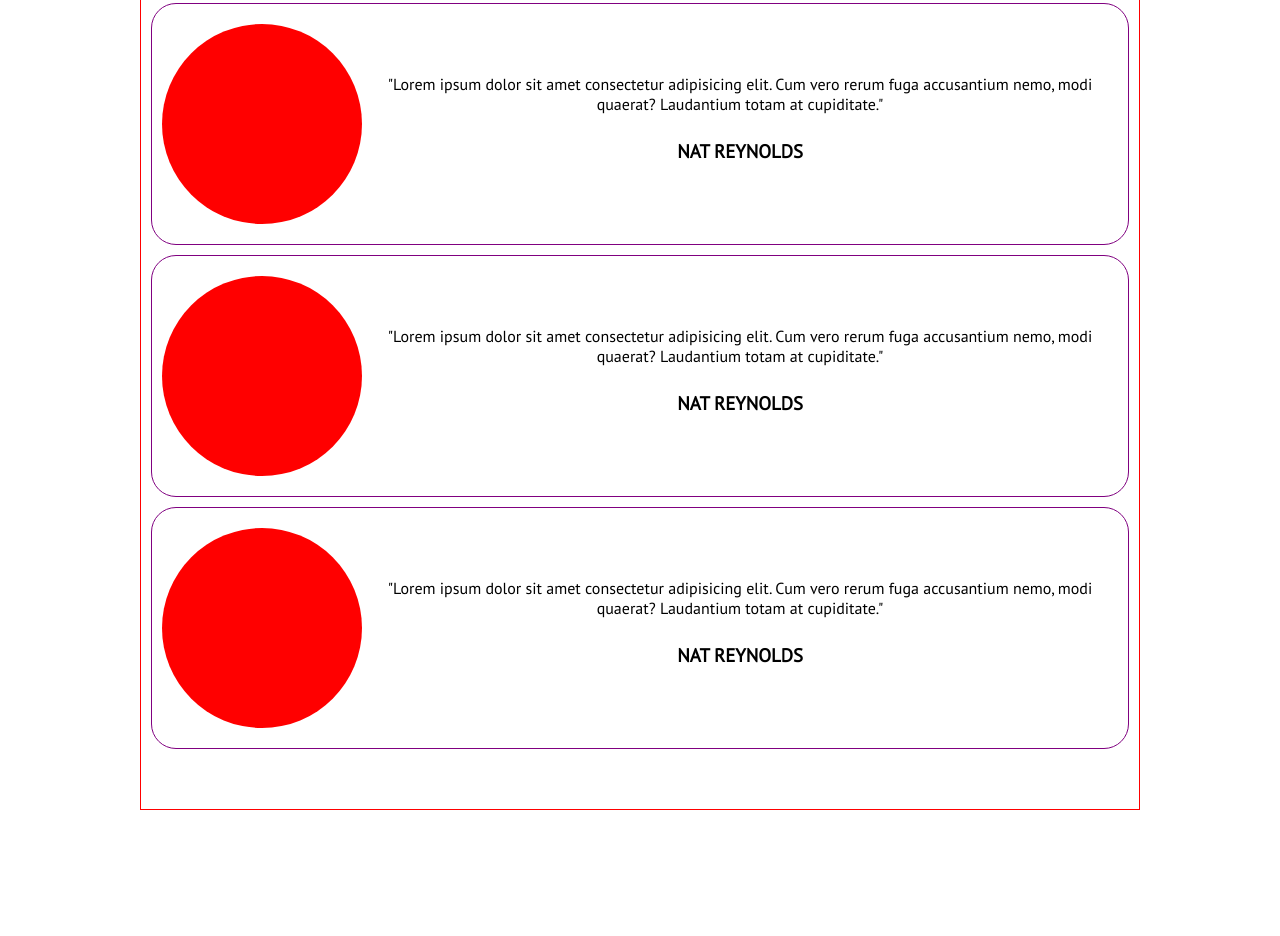
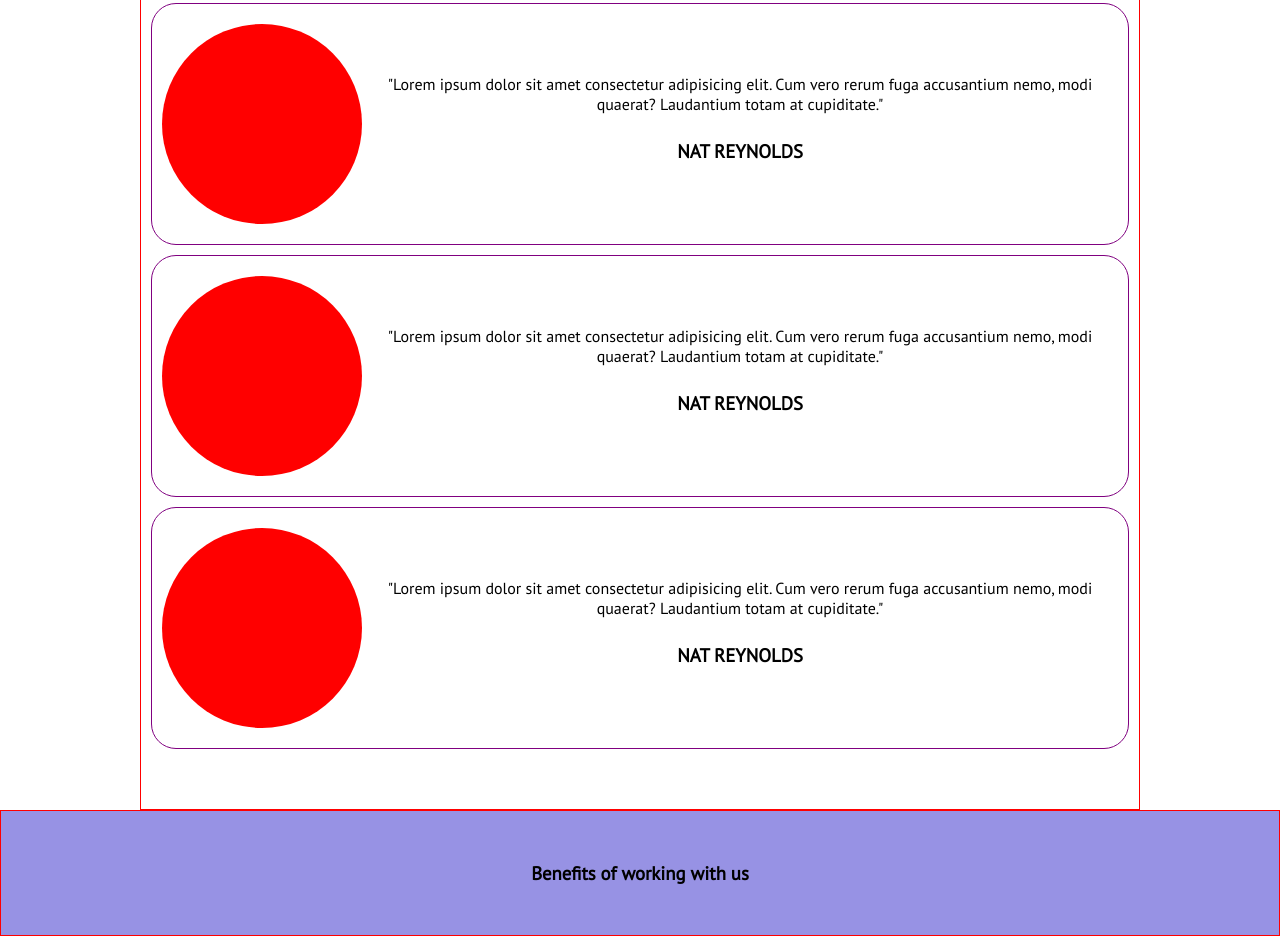
Before and after one commit to GabrieleLombard01/htmlcss-responsive-layout, a plain HTML site: page index.html in a window 1280 px wide. Shown: the part 1820-2756 px from the top of the page. Before the commit the page ends 2630 px from the top, so only its background shows below. Drawn offline with Linux system fonts and the light colour scheme.

Commit message:
benefits fix

```diff
--- a/css/style.css
+++ b/css/style.css
@@ -161,6 +161,10 @@ figure{
 
 
 /*Benefits*/
+#ben_title{
+    text-align: center;
+}
+
 
 /*About us*/
 
--- a/index.html
+++ b/index.html
@@ -152,12 +152,17 @@
                 <h3 class="line_space">NAT REYNOLDS</h3>
             </div>
         </div>
+    </div>
+</section>
+<!--Benefici-->
+<section>
+    <div class="conteiner cr-2">
+        <h3 id="ben_title">Benefits of working with us</h3>
 
+        <div class="row"></div>
 
     </div>
 </section>
-<!--Benefici-->
-<section></section>
 <!--About us-->
 <section></section>
 <!--It's free-->
```
